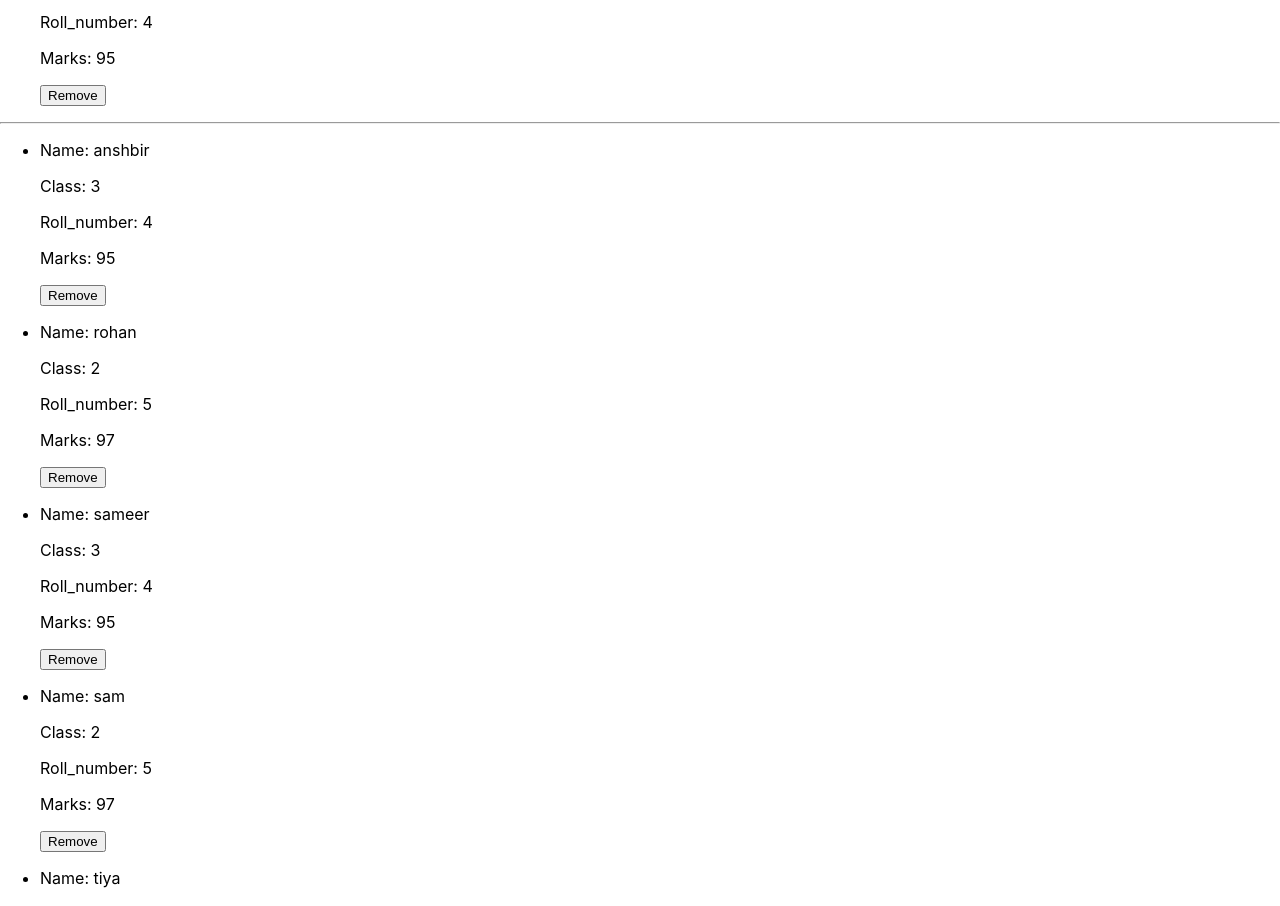
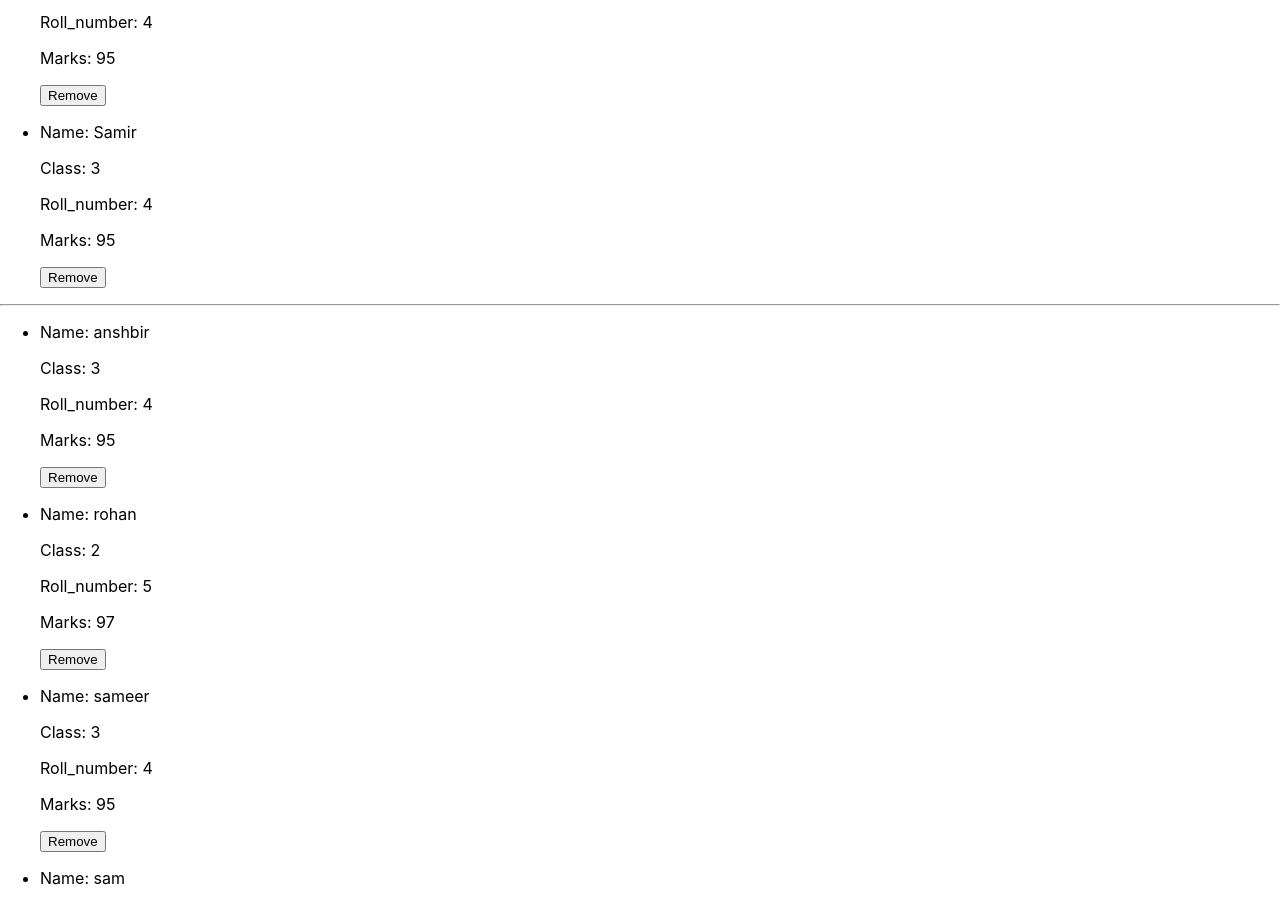
Before and after one commit to mridulgain/hacker-stories, a React (Create React App) app: page / in a window 1280 px wide. Shown: the part 980-1886 px from the top of the page. Built offline with nearby package versions, Linux system fonts and the light colour scheme.

Commit message:
Update App.js

```diff
--- a/src/App.js
+++ b/src/App.js
@@ -34,6 +34,13 @@ const App = () => {
     {
       id: '5',
       name: 'guneet',
+      class: 3,
+      roll_number: 4,
+      marks: 95,
+    },
+    {
+      id: '6',
+      name: 'Samir',
       class: 3,
       roll_number: 4,
       marks: 95,
```
